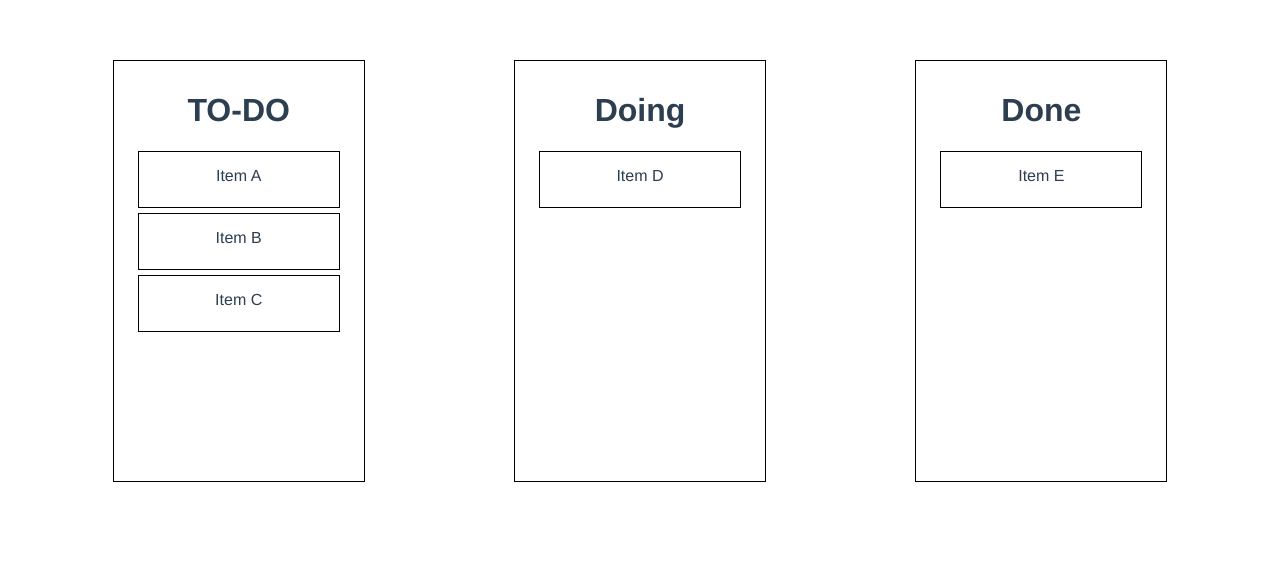
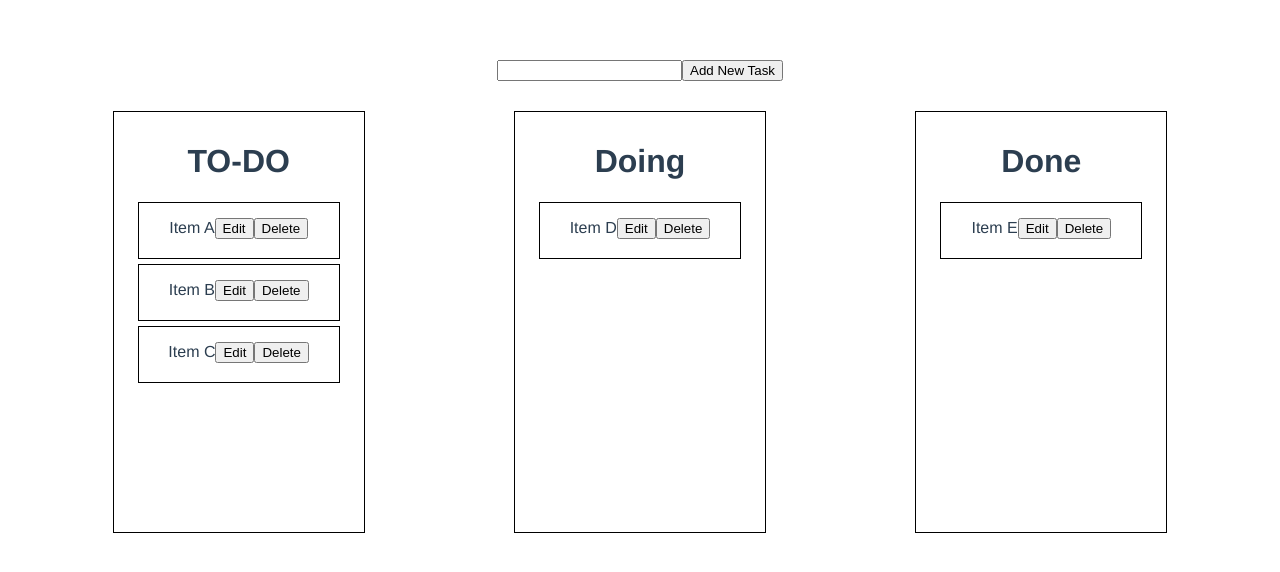
Before and after one commit to Vectorizaxion/vue-project, a Vue app: page / in a window 1280 px wide. Shown: the top 572 px of the page. Built offline with nearby package versions, Linux system fonts and the light colour scheme.

Commit message:
Added CRUD in Task Title

```diff
--- a/src/components/Tasklist.vue
+++ b/src/components/Tasklist.vue
@@ -1,20 +1,48 @@
 <template> <!--HTML Structure -->
     <div class="container">
+        <div class="add-task">
+            <input id="new-task" type="text" v-model="newTask">
+            <button type="button" @click="addTask(newTask)">Add New Task </button>
+        </div>
         <div class="task-zone">
 
             <div class="drop-zone" @drop="onDrop($event,'todo')" @dragenter.prevent @dragover.prevent> <!-- Todo object-->
                 <h1> TO-DO </h1>
-                <div class="drag-el" draggable @dragstart="onStart($event,task)" v-for="task in todoList" :key="task.id">{{task.title}}</div> <!--Item A-->
+                <div class="drag-el" draggable @dragstart="onStart($event,task)" v-for="task in todoList" :key="task.id">
+                    <span v-if="editTask != task.id">{{task.title}}</span>
+                    <input v-else class="edit-task" type="text" v-model="task.title">
+
+                    <button v-if="editTask != task.id"  type="button" @click="onEdit(task)"> Edit </button>
+                    <button v-else type="button" @click="EditedTask(task)"> Save </button>
+
+                    <button type="button" @click="deleteTask(task)"> Delete </button>
+                </div>
             </div>
 
             <div class="drop-zone" @drop="onDrop($event,'doing')" @dragenter.prevent @dragover.prevent > <!--Doing object-->
                 <h1> Doing </h1>
-                <div class="drag-el" draggable @dragstart="onStart($event,task)"  v-for="task in doingList" :key="task.id">{{task.title}}</div> <!--Item B-->
+                <div class="drag-el" draggable @dragstart="onStart($event,task)"  v-for="task in doingList" :key="task.id">
+                     <span v-if="editTask != task.id">{{task.title}}</span>
+                    <input v-else class="edit-task" type="text" v-model="task.title">
+
+                    <button v-if="editTask != task.id"  type="button" @click="onEdit(task)"> Edit </button>
+                    <button v-else type="button" @click="EditedTask(task)"> Save </button>
+
+                    <button type="button" @click="deleteTask(task)"> Delete </button>
+                </div> <!--Item B-->
             </div>
 
             <div class="drop-zone" @drop="onDrop($event,'done')" @dragenter.prevent @dragover.prevent >  <!-- Doing object-->
                 <h1> Done </h1>
-                <div class="drag-el" draggable @dragstart="onStart($event,task)" v-for="task in doneList" :key="task.id">{{task.title}}</div> <!--Item C-->
+                <div class="drag-el" draggable @dragstart="onStart($event,task)" v-for="task in doneList" :key="task.id">
+                     <span v-if="editTask != task.id">{{task.title}}</span>
+                    <input v-else class="edit-task" type="text" v-model="task.title">
+
+                    <button v-if="editTask != task.id"  type="button" @click="onEdit(task)"> Edit </button>
+                    <button v-else type="button" @click="EditedTask(task)"> Save </button>
+
+                    <button type="button" @click="deleteTask(task)"> Delete </button>
+                </div> <!--Item C-->
             </div>
 
         </div>
@@ -52,7 +80,9 @@ export default {
                     title:'Item E',
                     status:'done'
                 },
-            ]
+            ],
+            newTask : "",
+            editTask : ""
         }
     },
     computed:{ //Filler Status
@@ -76,6 +106,22 @@ export default {
             const taskId = e.dataTransfer.getData('taskID')
             const task = this.task.find(task => task.id == taskId)
             task.status = newstatus
+        },
+        addTask(newTask){
+            let newID = this.task.length + 1
+            this.task.push({id:newID,title:newTask,status:'todo'})
+            this.newTask = ""
+        },
+        onEdit(task){
+            this.editTask = task.id
+        },
+        EditedTask(editnewtask){
+            const task = this.task.find(task => task.id == editnewtask.id )
+            task.title = editnewtask.title
+            this.editTask = ""
+        },
+        deleteTask(deleteTask){
+            this.task = this.task.filter(task => task.id != deleteTask.id)
         }
     }
 }
@@ -102,4 +148,7 @@ export default {
     margin: 5px auto;
     padding-top: 15px;
 }
+.add-task{
+    margin: 30px 0;
+}
 </style>
```
